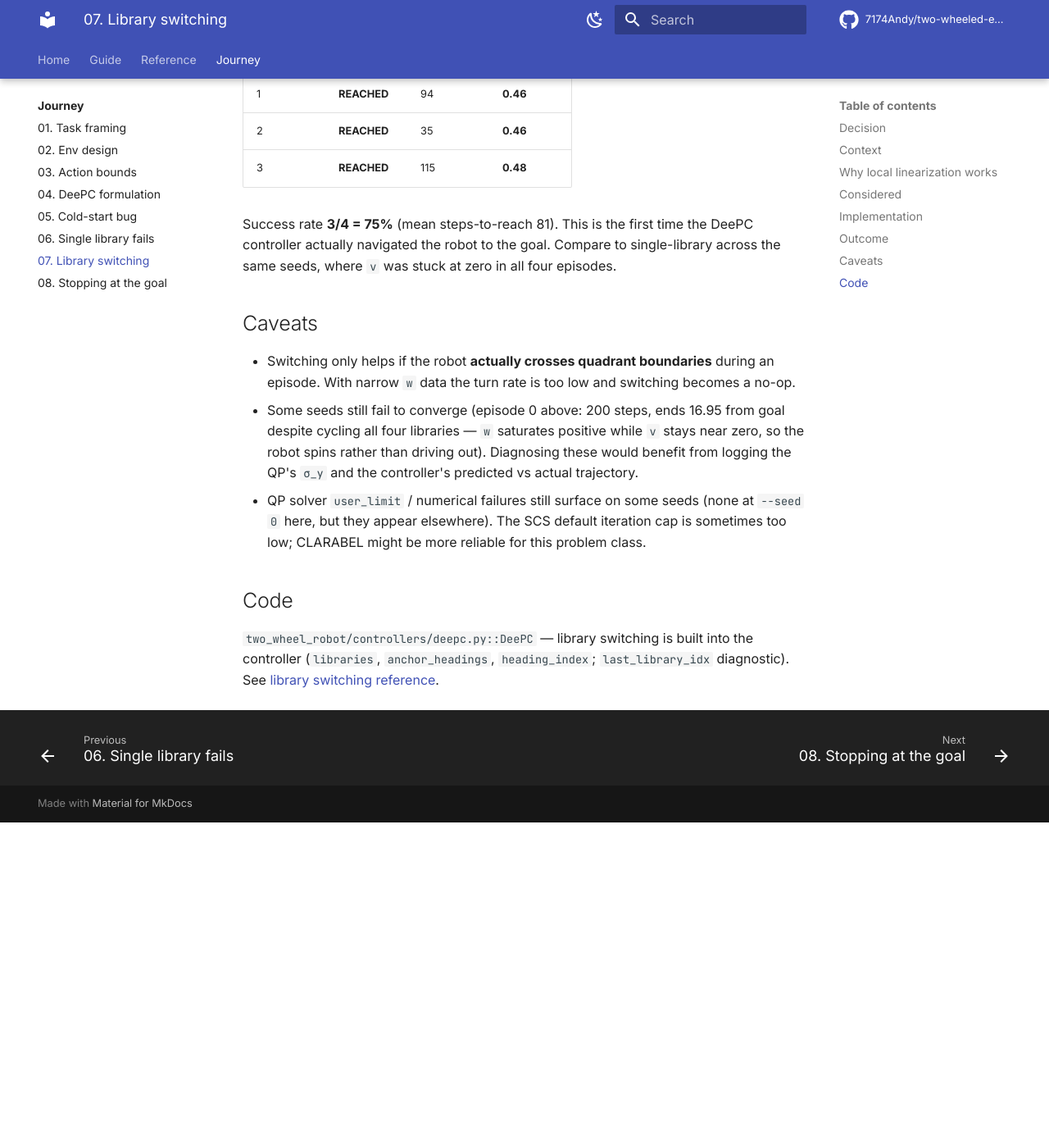
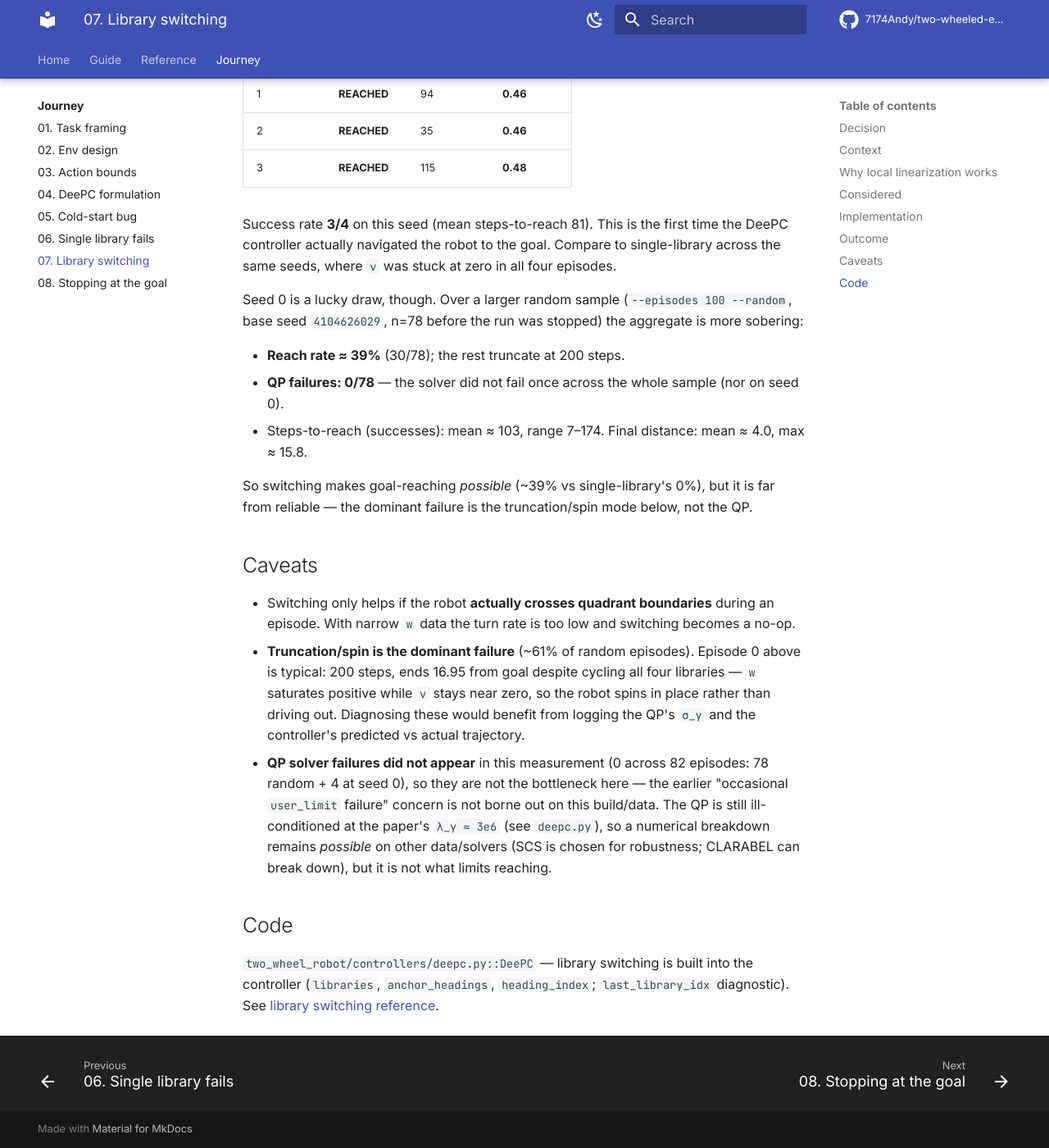
Before and after one commit to 7174Andy/residual-rl, an MkDocs documentation site: the page built from docs/journey/07-library-switching.md, in a window 1280 px wide and 1400 px high, scrolled down 2555 px. Shown: the whole window at 82% size. Built offline with MkDocs 1.6.1 and Material for MkDocs 9.7.7, drawn with Linux system fonts in a browser that asks for light colours; comment, search, counter and statistics services are not loaded; the version menu is left out; before the commit the page ends 3558 px from its top, so only the background shows below that.

Commit message:
add results

```diff
--- a/docs/journey/07-library-switching.md
+++ b/docs/journey/07-library-switching.md
@@ -66,13 +66,21 @@ Closed-loop test on broad-`w` data with library switching enabled (all four libr
 | 2 | **REACHED** | 35 | **0.46** |
 | 3 | **REACHED** | 115 | **0.48** |
 
-Success rate **3/4 = 75%** (mean steps-to-reach 81). This is the first time the DeePC controller actually navigated the robot to the goal. Compare to single-library across the same seeds, where `v` was stuck at zero in all four episodes.
+Success rate **3/4** on this seed (mean steps-to-reach 81). This is the first time the DeePC controller actually navigated the robot to the goal. Compare to single-library across the same seeds, where `v` was stuck at zero in all four episodes.
+
+Seed 0 is a lucky draw, though. Over a larger random sample (`--episodes 100 --random`, base seed `4104626029`, n=78 before the run was stopped) the aggregate is more sobering:
+
+- **Reach rate ≈ 39%** (30/78); the rest truncate at 200 steps.
+- **QP failures: 0/78** — the solver did not fail once across the whole sample (nor on seed 0).
+- Steps-to-reach (successes): mean ≈ 103, range 7–174. Final distance: mean ≈ 4.0, max ≈ 15.8.
+
+So switching makes goal-reaching *possible* (~39% vs single-library's 0%), but it is far from reliable — the dominant failure is the truncation/spin mode below, not the QP.
 
 ## Caveats
 
 - Switching only helps if the robot **actually crosses quadrant boundaries** during an episode. With narrow `w` data the turn rate is too low and switching becomes a no-op.
-- Some seeds still fail to converge (episode 0 above: 200 steps, ends 16.95 from goal despite cycling all four libraries — `w` saturates positive while `v` stays near zero, so the robot spins rather than driving out). Diagnosing these would benefit from logging the QP's `σ_y` and the controller's predicted vs actual trajectory.
-- QP solver `user_limit` / numerical failures still surface on some seeds (none at `--seed 0` here, but they appear elsewhere). The SCS default iteration cap is sometimes too low; CLARABEL might be more reliable for this problem class.
+- **Truncation/spin is the dominant failure** (~61% of random episodes). Episode 0 above is typical: 200 steps, ends 16.95 from goal despite cycling all four libraries — `w` saturates positive while `v` stays near zero, so the robot spins in place rather than driving out. Diagnosing these would benefit from logging the QP's `σ_y` and the controller's predicted vs actual trajectory.
+- **QP solver failures did not appear** in this measurement (0 across 82 episodes: 78 random + 4 at seed 0), so they are not the bottleneck here — the earlier "occasional `user_limit` failure" concern is not borne out on this build/data. The QP is still ill-conditioned at the paper's `λ_y ≈ 3e6` (see `deepc.py`), so a numerical breakdown remains *possible* on other data/solvers (SCS is chosen for robustness; CLARABEL can break down), but it is not what limits reaching.
 
 ## Code
 
```
